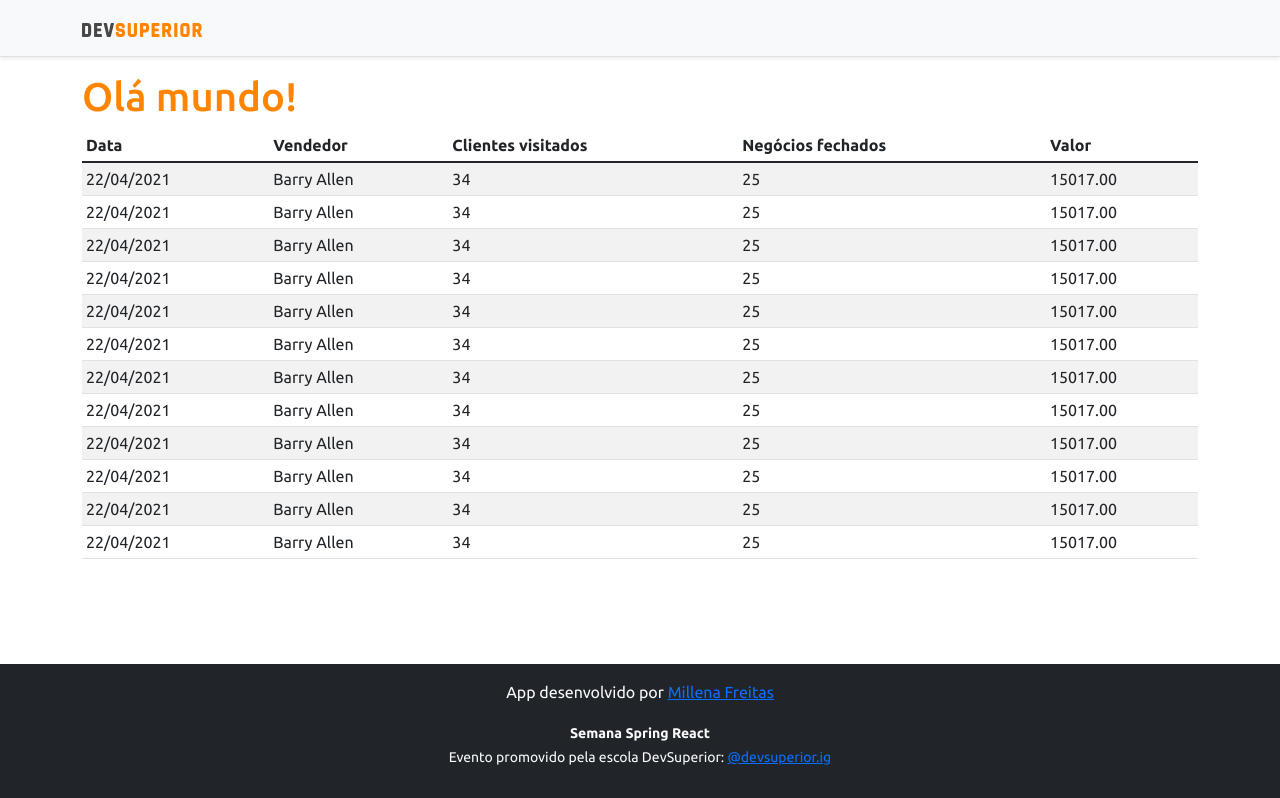
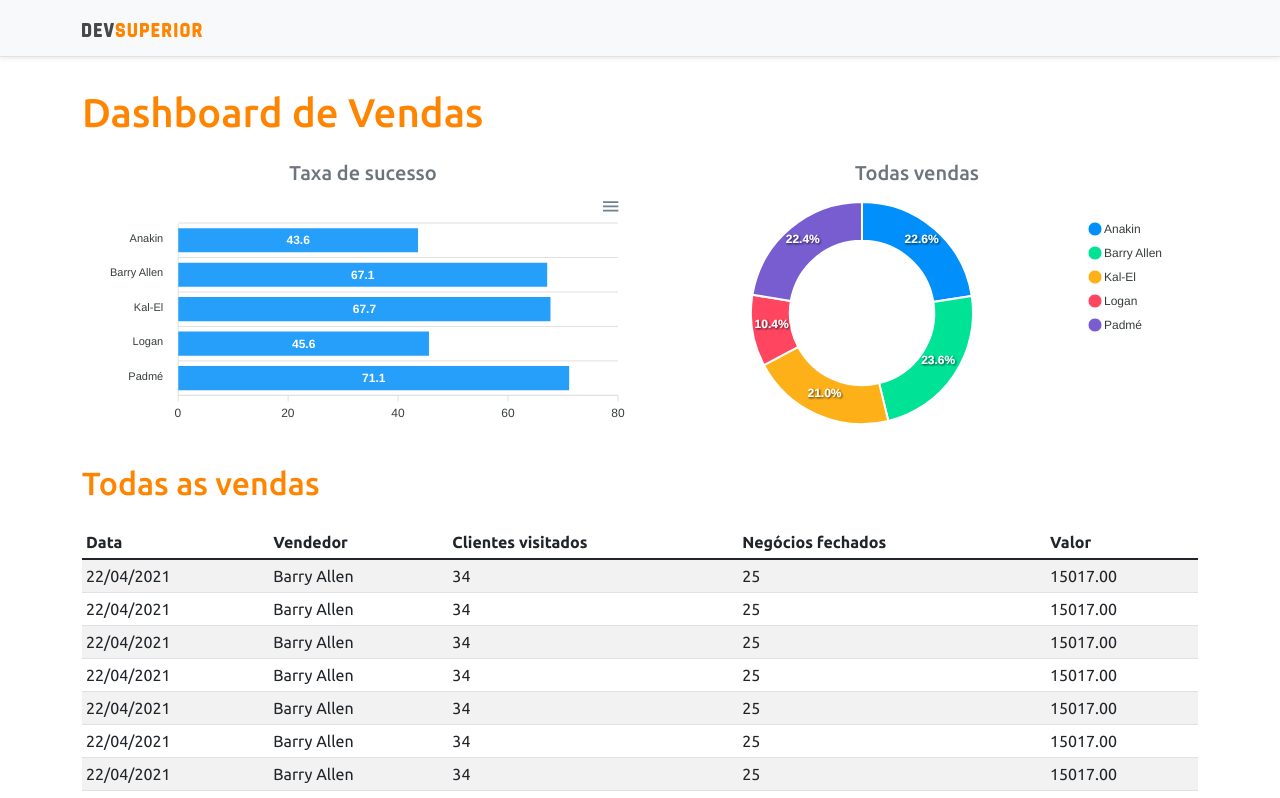
Before and after one commit to freitasmillena/projetosds4, a React (Create React App) app in the folder frontend/: page / in a window 1280 px wide. Shown: the top 798 px of the page. Built offline with nearby package versions, Linux system fonts and the light colour scheme.

Commit message:
Static Charts

```diff
--- a/frontend/package.json
+++ b/frontend/package.json
@@ -10,8 +10,10 @@
     "@types/node": "^12.0.0",
     "@types/react": "^17.0.0",
     "@types/react-dom": "^17.0.0",
+    "apexcharts": "^3.28.1",
     "bootstrap": "^5.1.1",
     "react": "^17.0.2",
+    "react-apexcharts": "^1.3.9",
     "react-dom": "^17.0.2",
     "react-scripts": "4.0.3",
     "typescript": "^4.1.2",
--- a/frontend/src/App.tsx
+++ b/frontend/src/App.tsx
@@ -1,6 +1,8 @@
 import NavBar from "components/NavBar";
 import DataTable from "components/DataTable";
 import Footer from "components/Footer";
+import BarChart from "components/BarChart";
+import DonutChart from "components/DonutChart";
 
 
 function App() {
@@ -8,8 +10,22 @@
     <>
     <NavBar />
     <div className="container">
-      <h1 className="text-primary">Olá mundo!</h1>
+      <h1 className="text-primary py-3">Dashboard de Vendas</h1>
 
+      <div className="row px-3">
+        <div className="col-sm-6">
+          <h5 className="text-center text-secondary">Taxa de sucesso</h5>
+          <BarChart />
+        </div>
+        <div className="col-sm-6">
+          <h5 className="text-center text-secondary">Todas vendas</h5>
+          <DonutChart />
+        </div>
+      </div>
+
+      <div className="py-3">
+        <h2 className="text-primary">Todas as vendas</h2>
+      </div>
       <DataTable />
     </div>
 
--- /dev/null
+++ b/frontend/src/components/BarChart/index.tsx
@@ -0,0 +1,41 @@
+import Chart from 'react-apexcharts';
+
+const BarChart = () => {
+    const options = {
+        plotOptions: {
+            bar: {
+                horizontal: true,
+            }
+        },
+    };
+
+    const mockData = {
+        labels: {
+            categories: ['Anakin', 'Barry Allen', 'Kal-El', 'Logan', 'Padmé']
+        },
+        series: [
+            {
+                name: "% Sucesso",
+                data: [43.6, 67.1, 67.7, 45.6, 71.1]
+            }
+        ]
+    };
+    return (
+        <Chart
+            options={{...options, xaxis:mockData.labels}}
+            series={mockData.series}
+            type="bar"
+            height="240"
+        />
+
+    );
+
+
+
+
+
+
+
+}
+
+export default BarChart;
--- /dev/null
+++ b/frontend/src/components/DonutChart/index.tsx
@@ -0,0 +1,28 @@
+import Chart from 'react-apexcharts';
+
+const DonutChart = () => {
+
+    const mockData = {
+        series: [477138, 499928, 444867, 220426, 473088],
+        labels: ['Anakin', 'Barry Allen', 'Kal-El', 'Logan', 'Padmé']
+    }
+
+    const options = {
+        legend: {
+            show: true
+        }
+    }
+
+    return (
+        <Chart
+            options={{...options, labels:mockData.labels}}
+            series={mockData.series}
+            type="donut"
+            height="240"
+        />
+
+    );
+
+}
+
+export default DonutChart;
```
Also changed, not shown: 1 other file (tests, documents, lock files or other folders).
